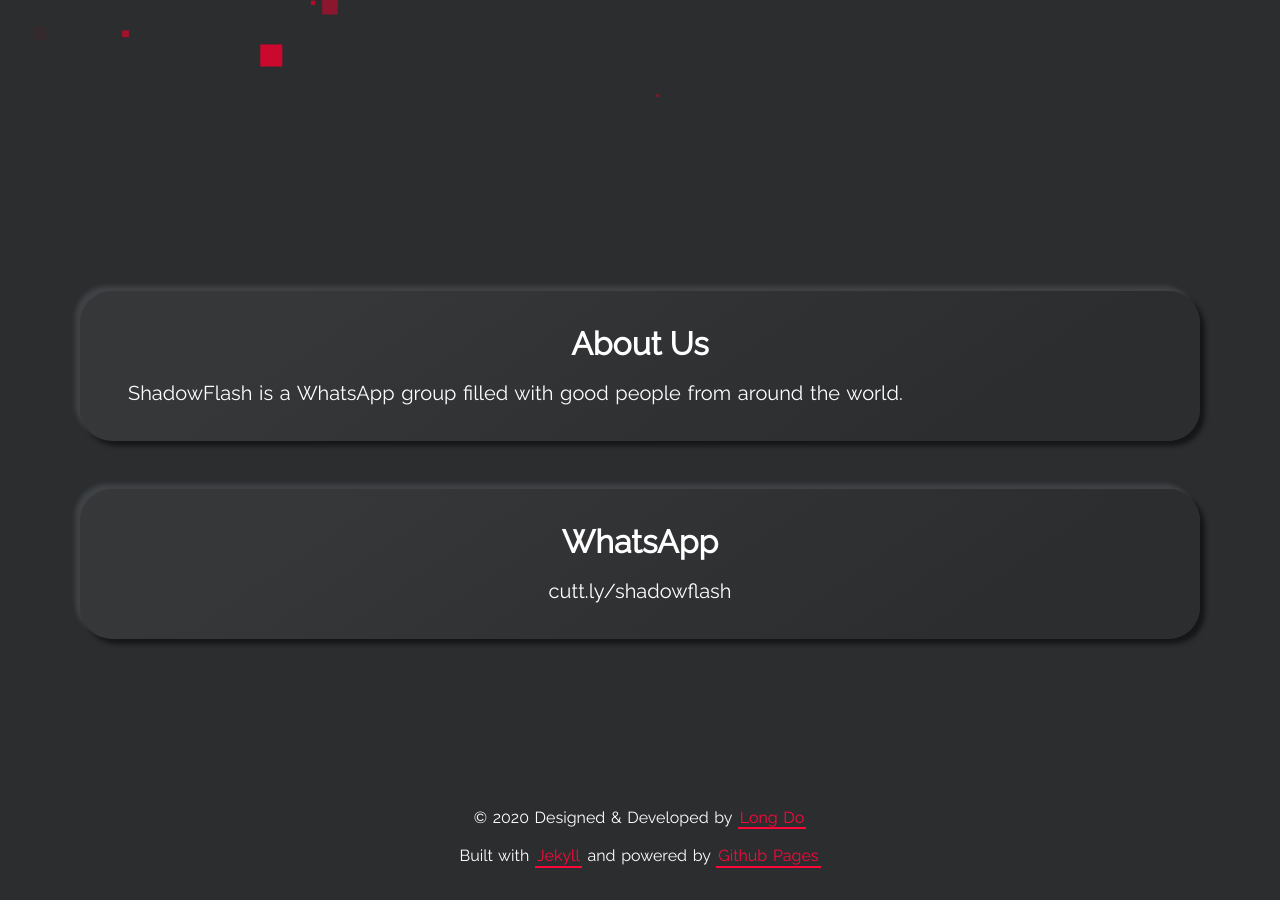
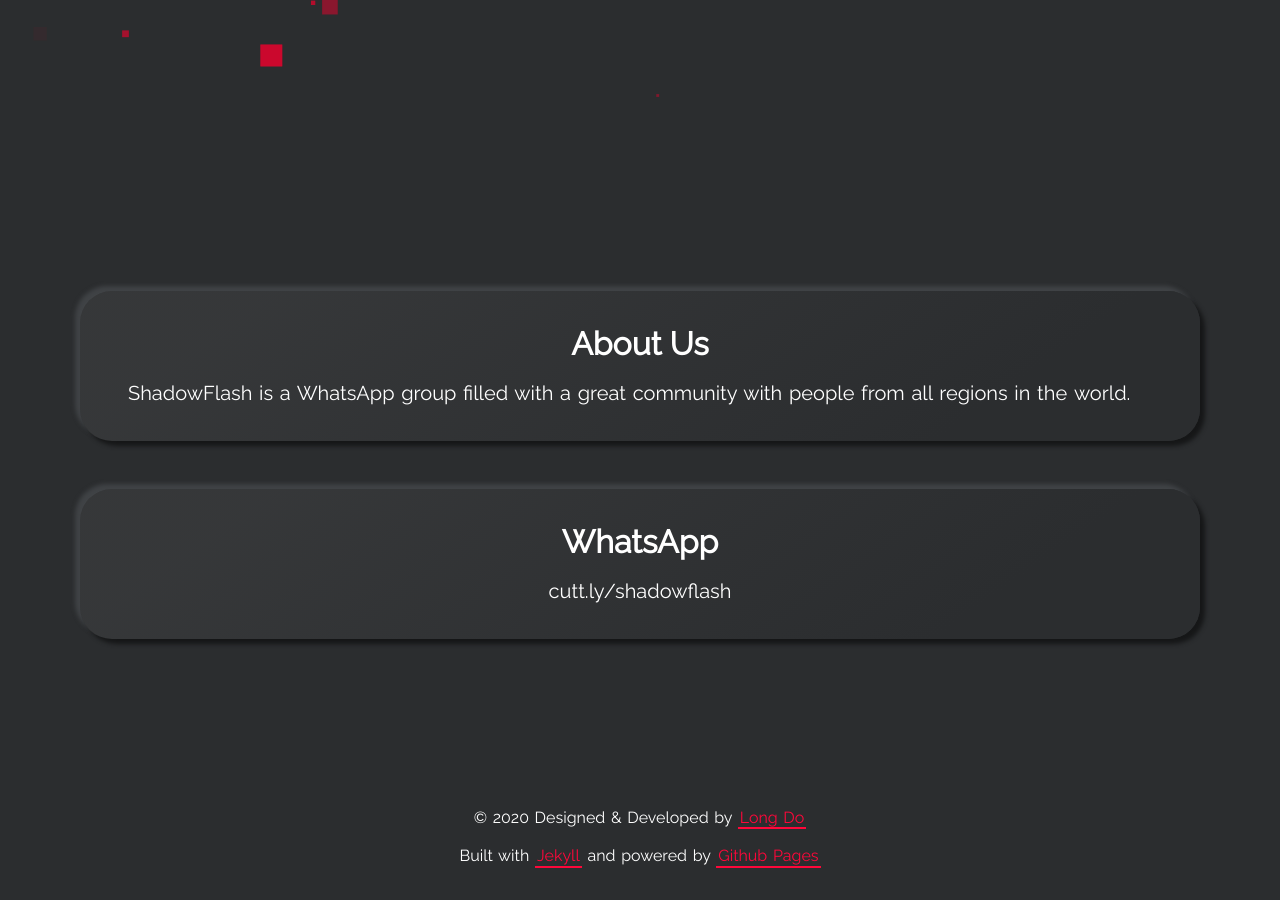
Before and after one commit to ShadowFlash-Official/shadowflash-official.github.io, a Jekyll site: the page built from index.html, in a window 1280 px wide and 900 px high, scrolled down 769 px. Built offline with Jekyll 4.4.1, drawn with Linux system fonts in a browser that asks for light colours.

Commit message:
Update _config.yml

```diff
--- a/_config.yml
+++ b/_config.yml
@@ -34,7 +34,7 @@ show_aboutme_card: true
 # about_me_title: The will be displayed as the title in the About Me section
 about_me_title: About Us
 # about_me_description: This will be displayed under the title.
-about_me_description: ShadowFlash is a WhatsApp group filled with good people from around the world.
+about_me_description: ShadowFlash is a WhatsApp group filled with a great community with people from all regions in the world.
 
 # SKILLS SECTION
 # show_skills_card:
```
